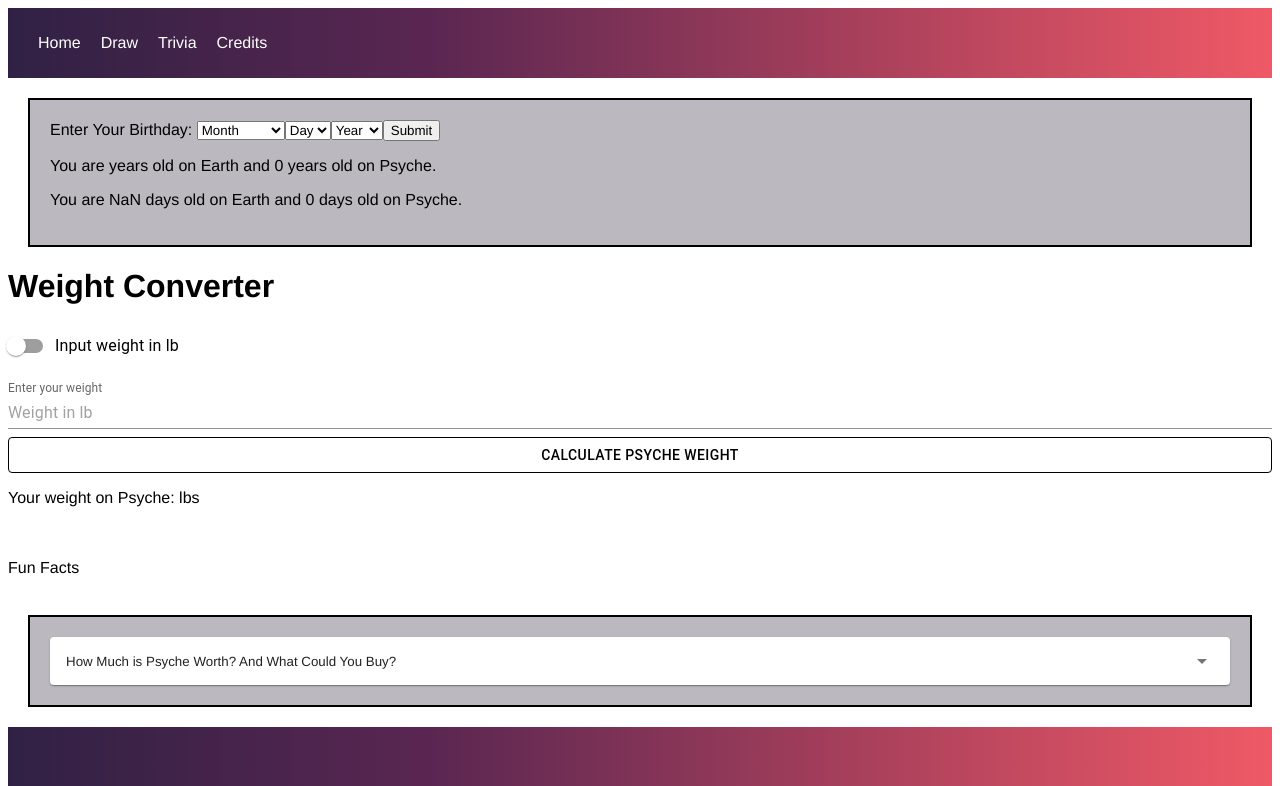
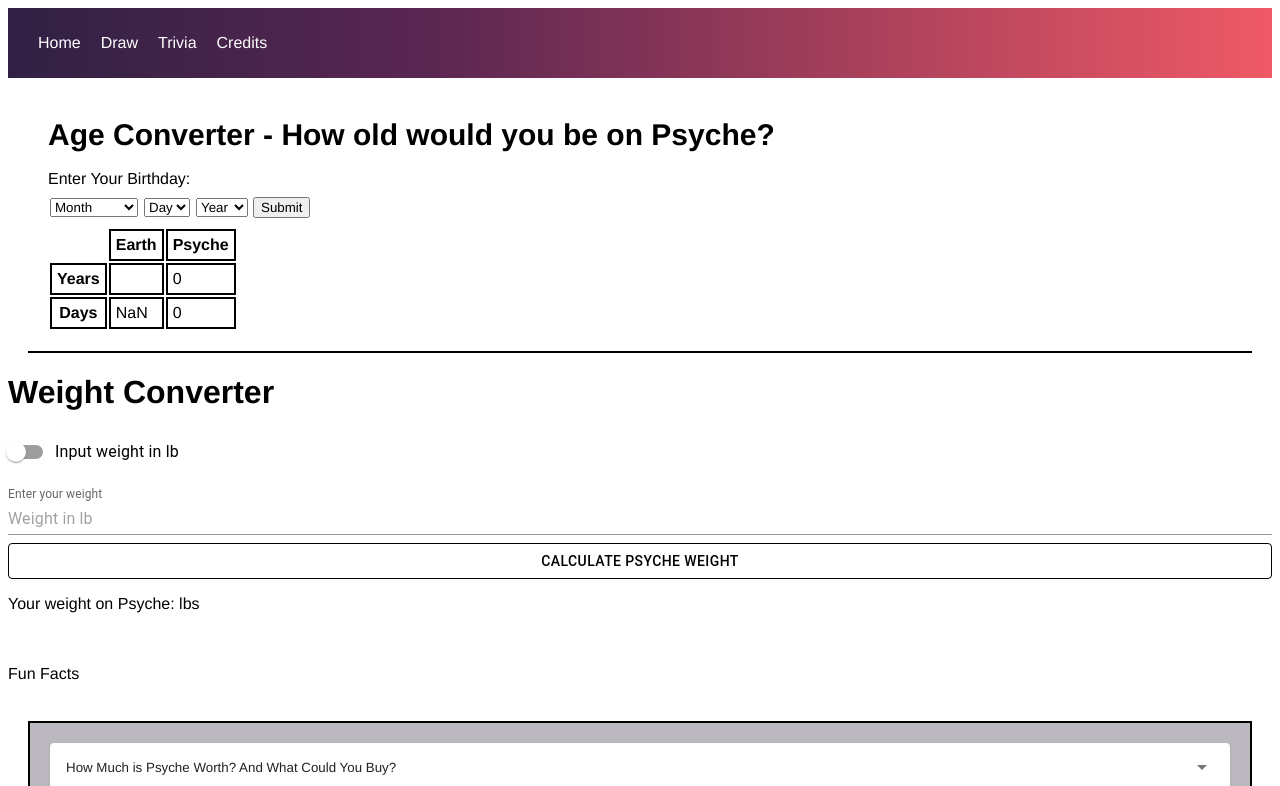
Before and after one commit to MissionToPsyche-Iridium/iridium_23f_year_sim-byu-i, a React (Create React App) app in the folder psyche/: page /Trivia in a window 1280 px wide. Shown: the top 786 px of the page. Built offline with nearby package versions, Linux system fonts and the light colour scheme.

Commit message:
Added a lot of style to the age converter. Hopefully for the better. I am no artist. :)

```diff
--- a/psyche/src/components/ageConverter.js
+++ b/psyche/src/components/ageConverter.js
@@ -133,9 +133,16 @@ function AgeConverter() {
     return (
 
 
-        <div class="box">
+        // <div class="box">
+        <div class="agePlacement">
             {/* Dropbox for months. */}
-            <label for="userAge">Enter Your Birthday: </label>
+
+            <label for="userAge">Age Converter - How old would you be on Psyche? </label>
+            <br></br>
+            <br></br>
+            Enter Your Birthday:
+            <br></br>
+
             <select id="months" value={selectedMonth} onChange={changeMonth}>
                 <option value="Month">Month</option>
                 <option value="1">January</option>
@@ -172,8 +179,43 @@ function AgeConverter() {
             <button onClick={setAge}>Submit</button>
 
             {/* Ideally these would show up only after the Submit button has been clicked. Right now this will work as a proof of concept. */}
-            <p>You are {earthAgeYears} years old on Earth and {earthAgeYears/5} years old on Psyche.</p>
-            <p>You are {setAgeInDays()} days old on Earth and {earthAgeYears*1828} days old on Psyche.</p>
+            {/* <p>You are {earthAgeYears} years old on Earth and {earthAgeYears/5} years old on Psyche.</p>
+            <p>You are {setAgeInDays()} days old on Earth and {earthAgeYears*1828} days old on Psyche.</p> */}
+
+            <table>
+                <tr>
+                    <td class="blank"></td>
+                    <th>
+                        Earth
+                    </th>
+                    <th>
+                        Psyche
+                    </th>
+                </tr>
+                <tr>
+                    <th>
+                        Years
+                    </th>
+                    <td>
+                        {earthAgeYears}
+                    </td>
+                    <td>
+                        {earthAgeYears/5}
+
+                    </td>
+                </tr>
+                <tr>
+                    <th>
+                        Days
+                    </th>
+                    <td>
+                        {setAgeInDays()}
+                    </td>
+                    <td>
+                        {earthAgeYears*1828}
+                    </td>
+                </tr>
+            </table>
 
         </div>
     );
--- a/psyche/src/componentsCSS/trivia.css
+++ b/psyche/src/componentsCSS/trivia.css
@@ -4,6 +4,12 @@
     margin: 20px;
     padding: 20px;
 
+}
+
+.agePlacement {
+    margin: 20px;
+    padding: 20px;
+    border-bottom: 2px solid black;
 }
 
 a.sup {
@@ -16,3 +22,30 @@ a:hover.sup {
     color: rgb(255, 94, 0);
 
 }
+
+select {
+    margin-left: 2px;
+    margin-right: 4px;
+    margin-top: 10px;
+    margin-bottom: 10px;
+}
+
+button {
+    margin: 1px;
+}
+
+label {
+    font-weight: bold;
+    font-size: 30px;
+
+}
+
+tr, th, td {
+    border: 2px solid black;
+    padding: 5px;
+
+}
+
+td.blank {
+    border: none;
+}
```
